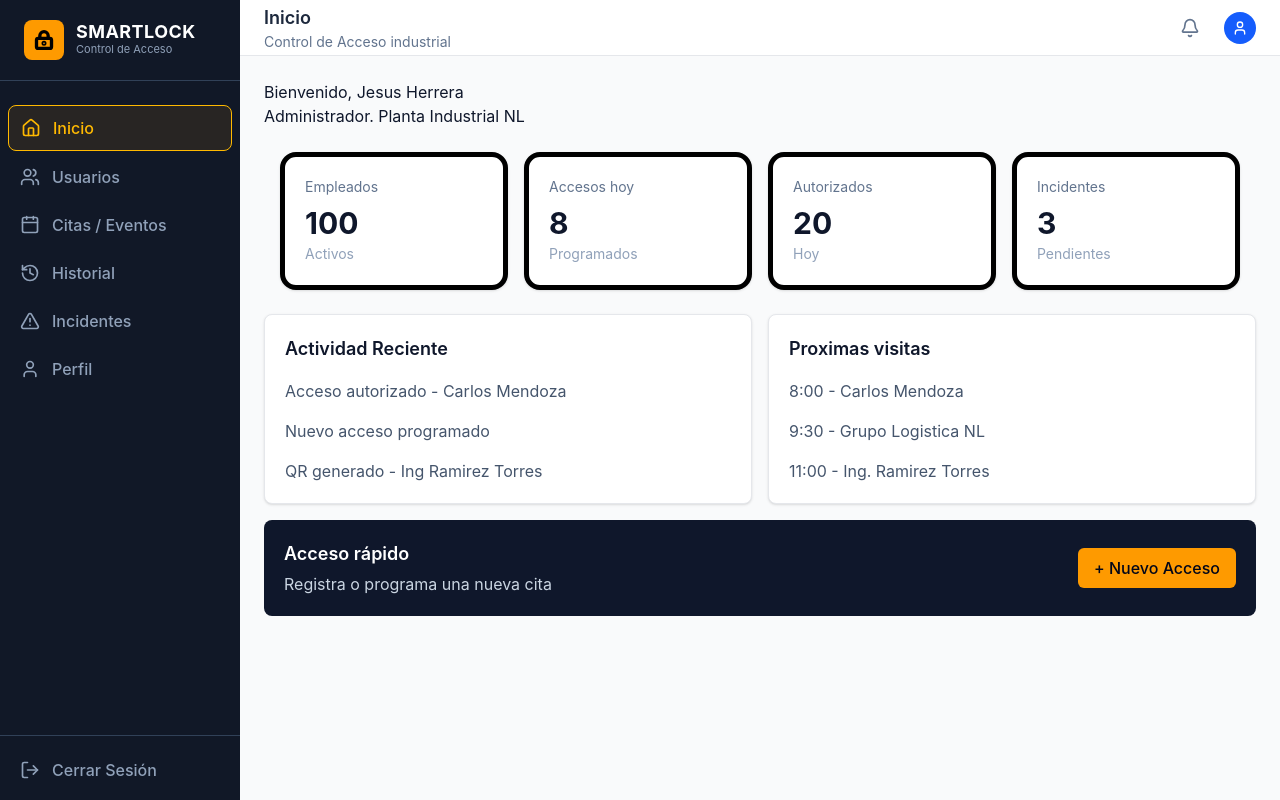
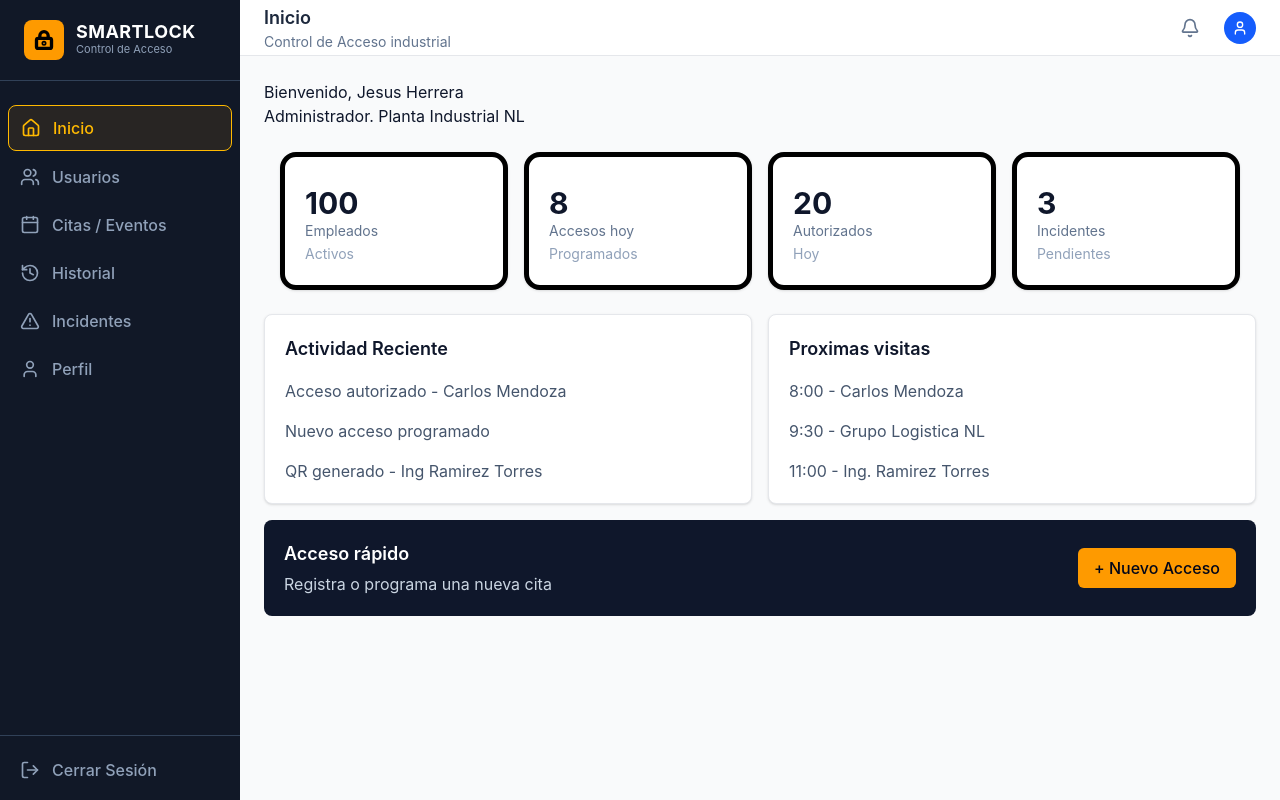
Before and after one commit to Adriexdev1/SistemaSMARTLOCK, a React (Vite) app in the folder portal-web/: page /inicio in a window 1280 px wide. Built offline with nearby package versions, Linux system fonts and the light colour scheme.

Commit message:
//Ajuste en tarjeta de estadisticas de Inicio

```diff
--- a/portal-web/src/components/componentesPaginas/CartaEstadistica.tsx
+++ b/portal-web/src/components/componentesPaginas/CartaEstadistica.tsx
@@ -12,8 +12,8 @@ export default function CartaEstadistica({
 }:CartaEstadisticaProps){
     return(
         <article className="rounded-2xl border-5 border-black bg-white p-5 shadow-sm">
+            <strong className="mt-2 block text-3xl text-slate-900">{value}</strong>
             <p className="text-sm text-slate-500">{title}</p>
-            <strong className="mt-2 block text-3xl text-slate-900">{value}</strong>
             <span className="text-sm text-slate-400">{subtitle}</span>
         </article>
     )
```
